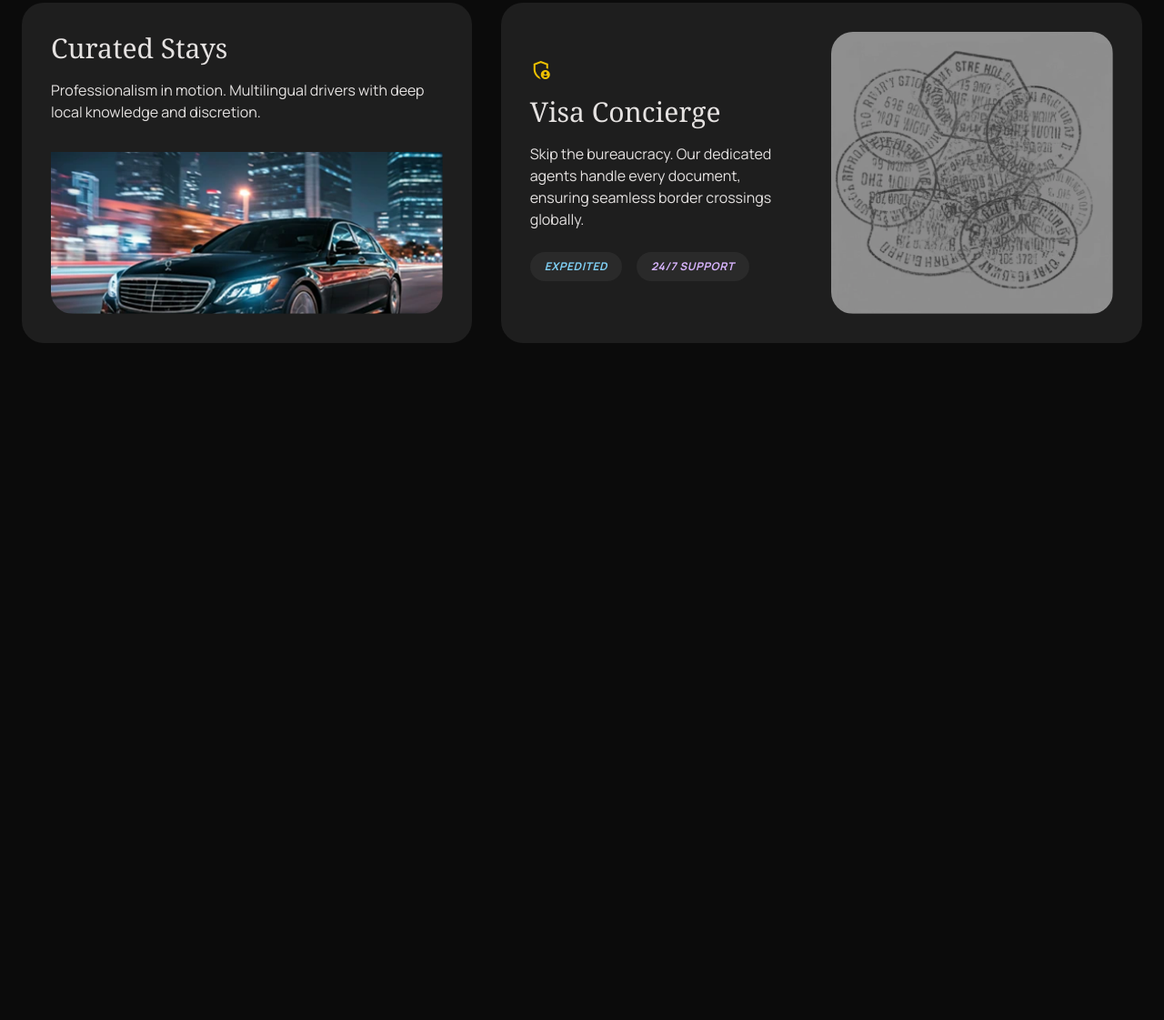
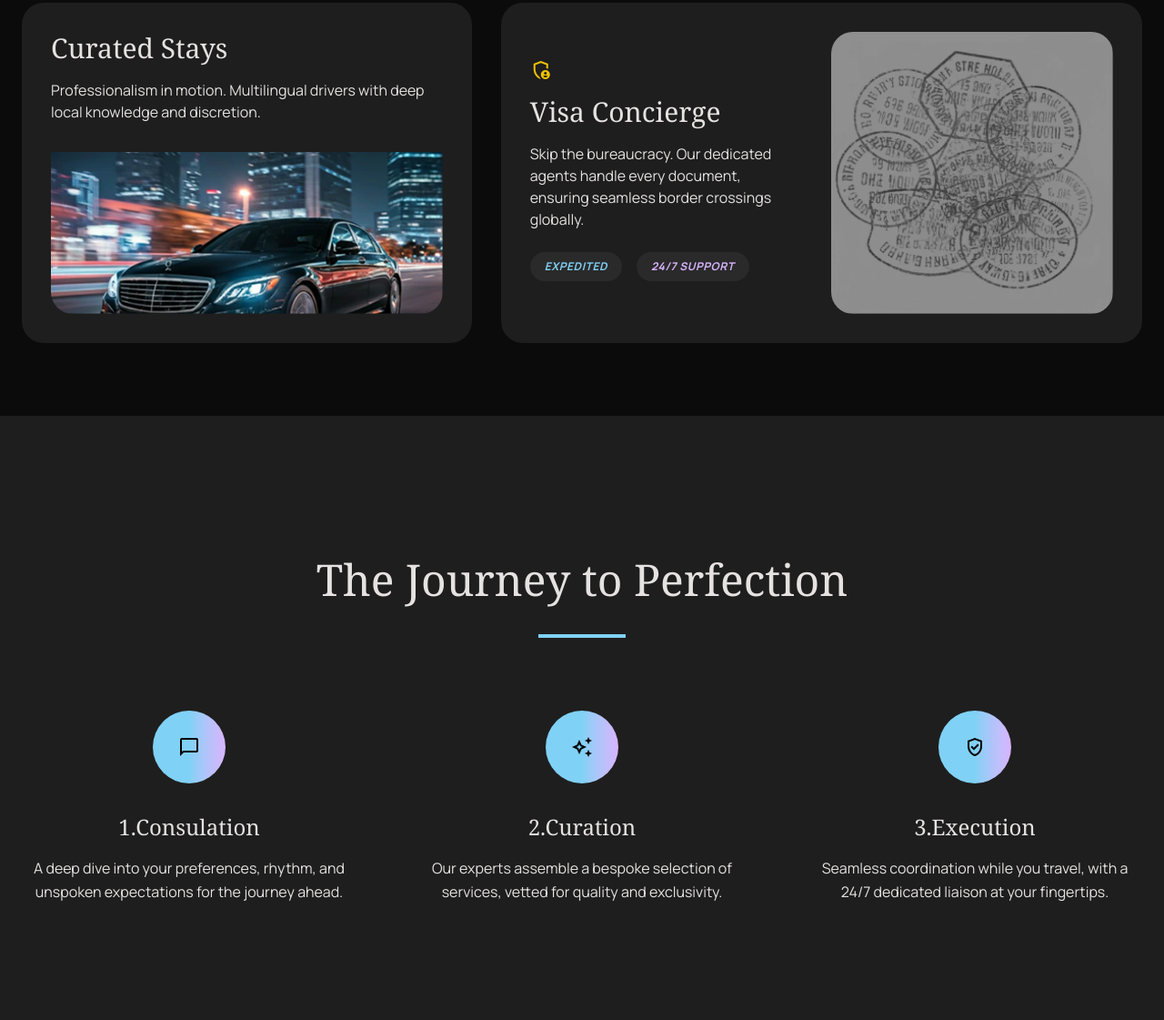
Before and after one commit to enas-mashaqi/project, a website: page assets/servicesPage.html in a window 1280 px wide. Shown: the part 1497-2618 px from the top of the page at 91% size. Before the commit the page ends 1954 px from the top, so only its background shows below. Drawn offline with nearby package versions, Linux system fonts and the light colour scheme.

Commit message:
howItWorksSection-servicesPage

```diff
--- a/assets/servicesPage.html
+++ b/assets/servicesPage.html
@@ -56,7 +56,7 @@
             </div>
         </section>
 
-        <section class="premiumServices py-[80px] max-w-7xl mx-auto px-[24px]">
+        <section class="premiumServices  max-w-7xl mx-auto px-[24px] py-[80px]">
             <div class="grid grid-col-1 max-sm:w-full md:grid-cols-12 gap-[32px]">
 
                 <div class="md:col-span-8 max-sm:w-full bg-primaryGray relative  rounded-3xl mb-[36px] group">
@@ -111,6 +111,28 @@
                 </div>
             </div>
         </section>
+
+        <section class="howItWorksSection  max-w-7xl mx-auto px-[24px] pt-[144px] pb-[128px] bg-primaryGray">
+<h2 class="font-serif text-[48px] text-center mb-[24px]">The Journey to Perfection</h2>
+<div class="flex items-center justify-center"><div class="w-[96px] h-[4px] bg-primaryAccent"></div></div>
+<div class="grid grid-cols-1 md:grid-cols-3 gap-[64px] text-center mt-[80px]">
+    <div class="card1 flex flex-col items-center gap-[16px]">
+        <div class="w-[80px] h-[80px] bg-gradient-to-r from-primaryAccent via-primaryAccent to-atmosphiricAccent rounded-full flex items-center justify-center"><span class="material-symbols-outlined text-black  text-3xl">chat_bubble</span></div>
+        <h4 class="text-[24px] leading-[32px] font-serif pt-[16px]">1.Consulation</h4>
+        <p class="text-[16px] leading-[26px]">A deep dive into your preferences, rhythm, and unspoken expectations for the journey ahead.</p>
+    </div>
+    <div class="card1 flex flex-col items-center gap-[16px]">
+        <div class="w-[80px] h-[80px] bg-gradient-to-r from-primaryAccent via-primaryAccent to-atmosphiricAccent rounded-full flex items-center justify-center"><span class="material-symbols-outlined text-black text-3xl">auto_awesome</span></div>
+        <h4 class="text-[24px] leading-[32px] font-serif pt-[16px]">2.Curation</h4>
+        <p class="text-[16px] leading-[26px]">Our experts assemble a bespoke selection of services, vetted for quality and exclusivity.</p>
+    </div>
+    <div class="card1 flex flex-col items-center gap-[16px]">
+        <div class="w-[80px] h-[80px] bg-gradient-to-r from-primaryAccent via-primaryAccent to-atmosphiricAccent rounded-full flex items-center justify-center"><span class="material-symbols-outlined text-black text-3xl">verified_user</span></div>
+        <h4 class="text-[24px] leading-[32px] font-serif pt-[16px]">3.Execution</h4>
+        <p class="text-[16px] leading-[26px]">Seamless coordination while you travel, with a 24/7 dedicated liaison at your fingertips.</p>
+    </div>
+</div>
+        </section>
     </main>
 </body>
 
```
Also changed, not shown: assets/css/output.css.
